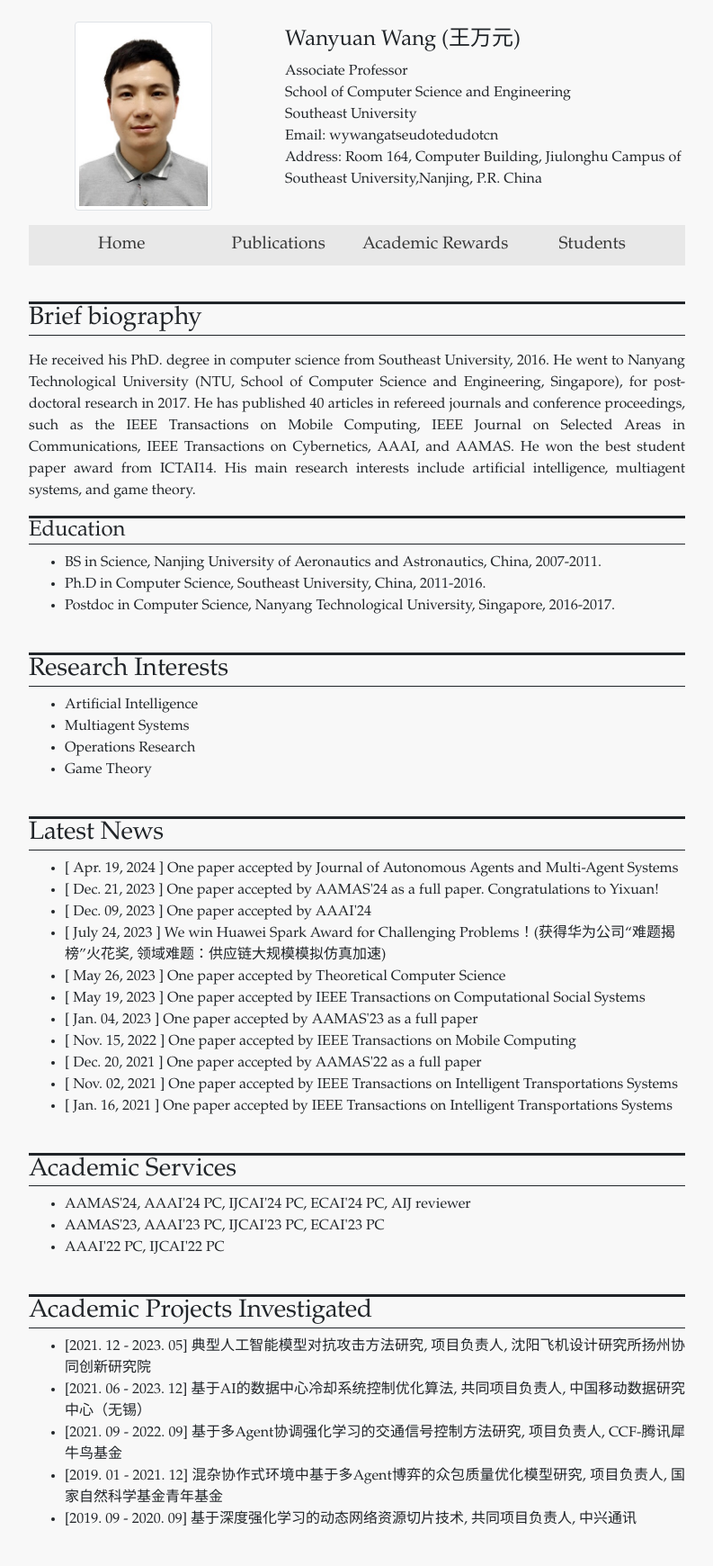
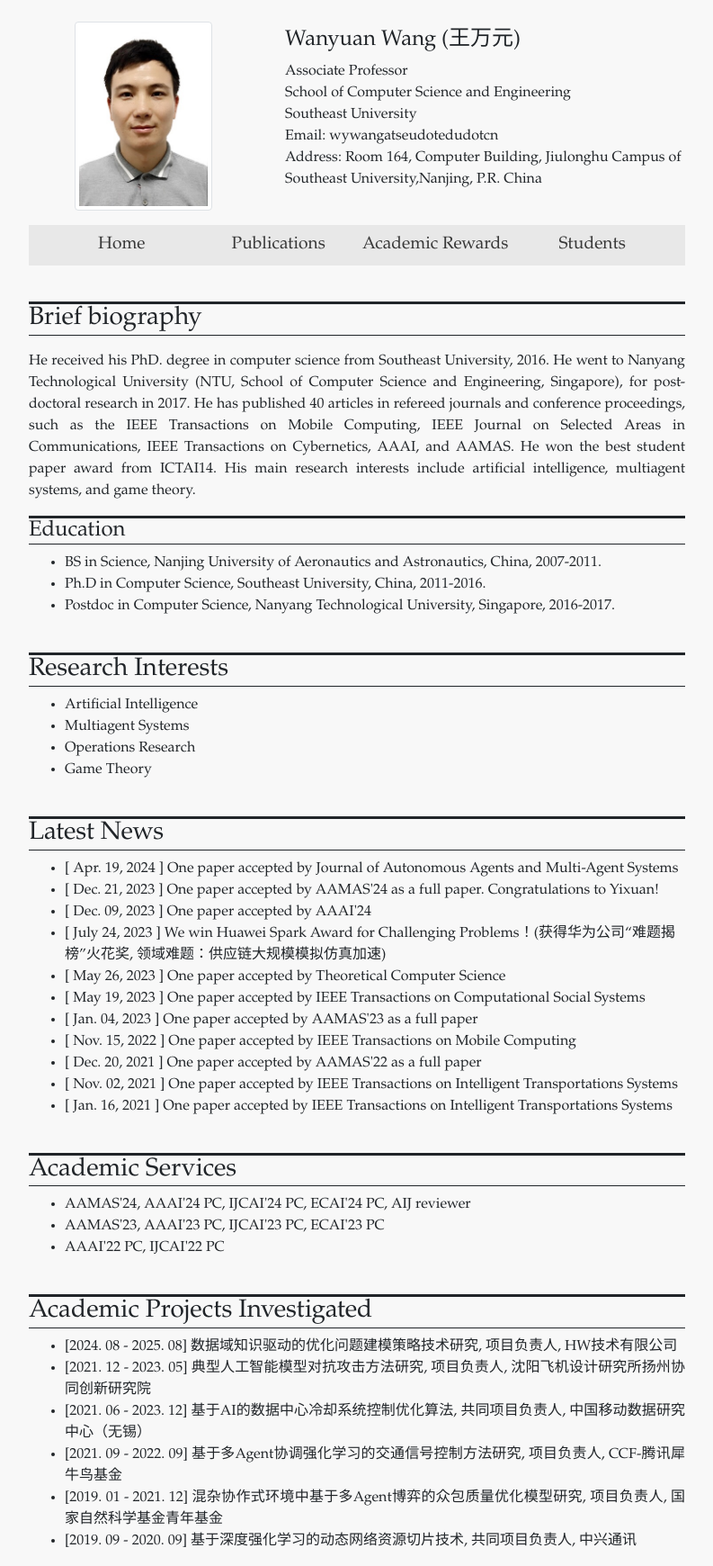
Before and after one commit to wanyuanwang/wanyuanwang.github.io, a Jekyll site: the page built from index.html, in a window 1280 px wide. Shown: the whole page at 90% size, without its empty margins (243-1036 px from the left). Built offline with Jekyll 4.4.1, drawn with Linux system fonts in a browser that asks for light colours; before the commit the page ends 1716 px from its top, so only the background shows below that.

Commit message:
Update academic_projects.yml

```diff
--- a/_data/academic_projects.yml
+++ b/_data/academic_projects.yml
@@ -1,3 +1,6 @@
+-
+  date: "2024. 08 - 2025. 08"
+  name_eng: "数据域知识驱动的优化问题建模策略技术研究, 项目负责人, HW技术有限公司"
 -
   date: "2021. 12 - 2023. 05"
   name_eng: "典型人工智能模型对抗攻击方法研究, 项目负责人, 沈阳飞机设计研究所扬州协同创新研究院"
```
